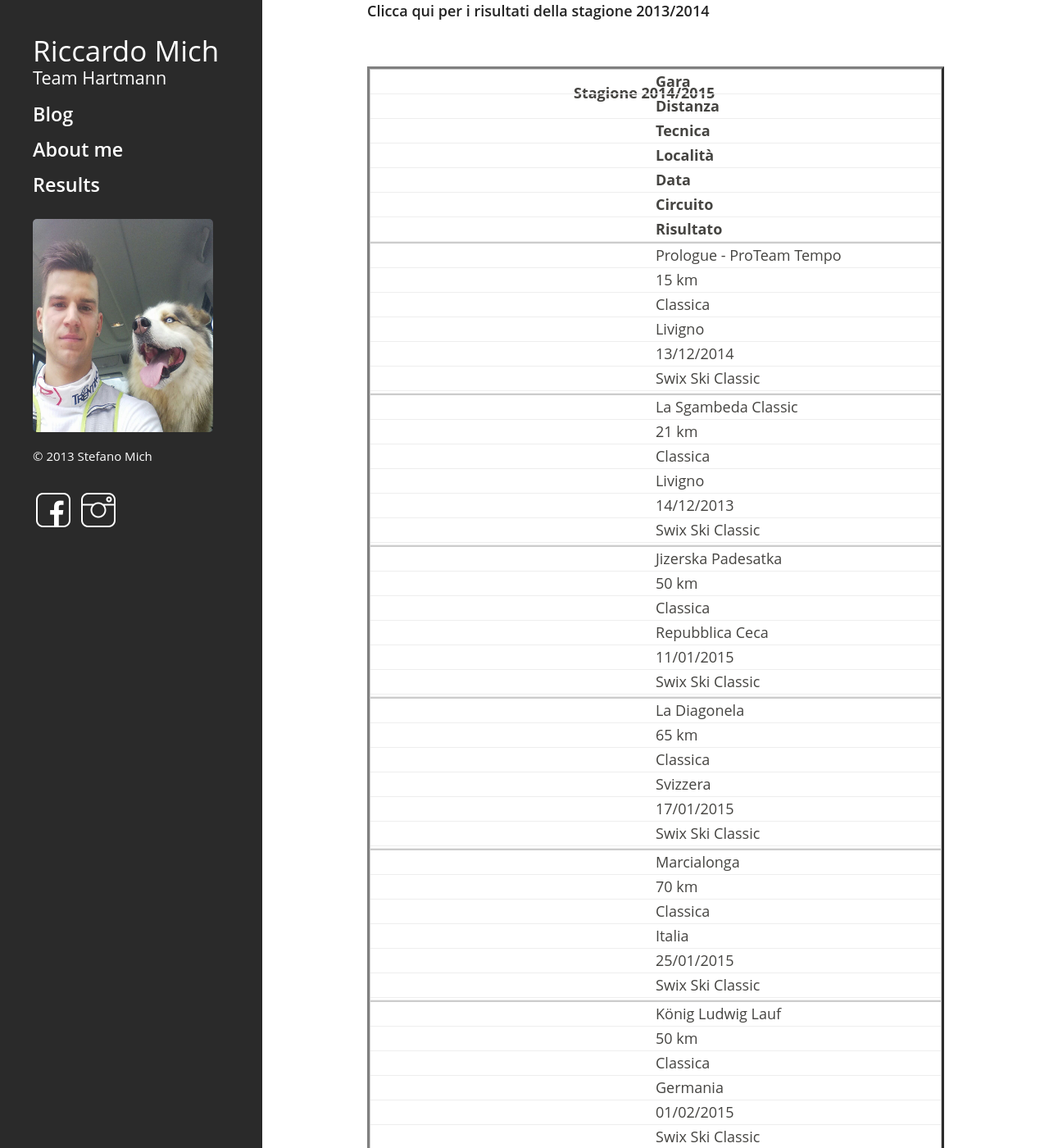
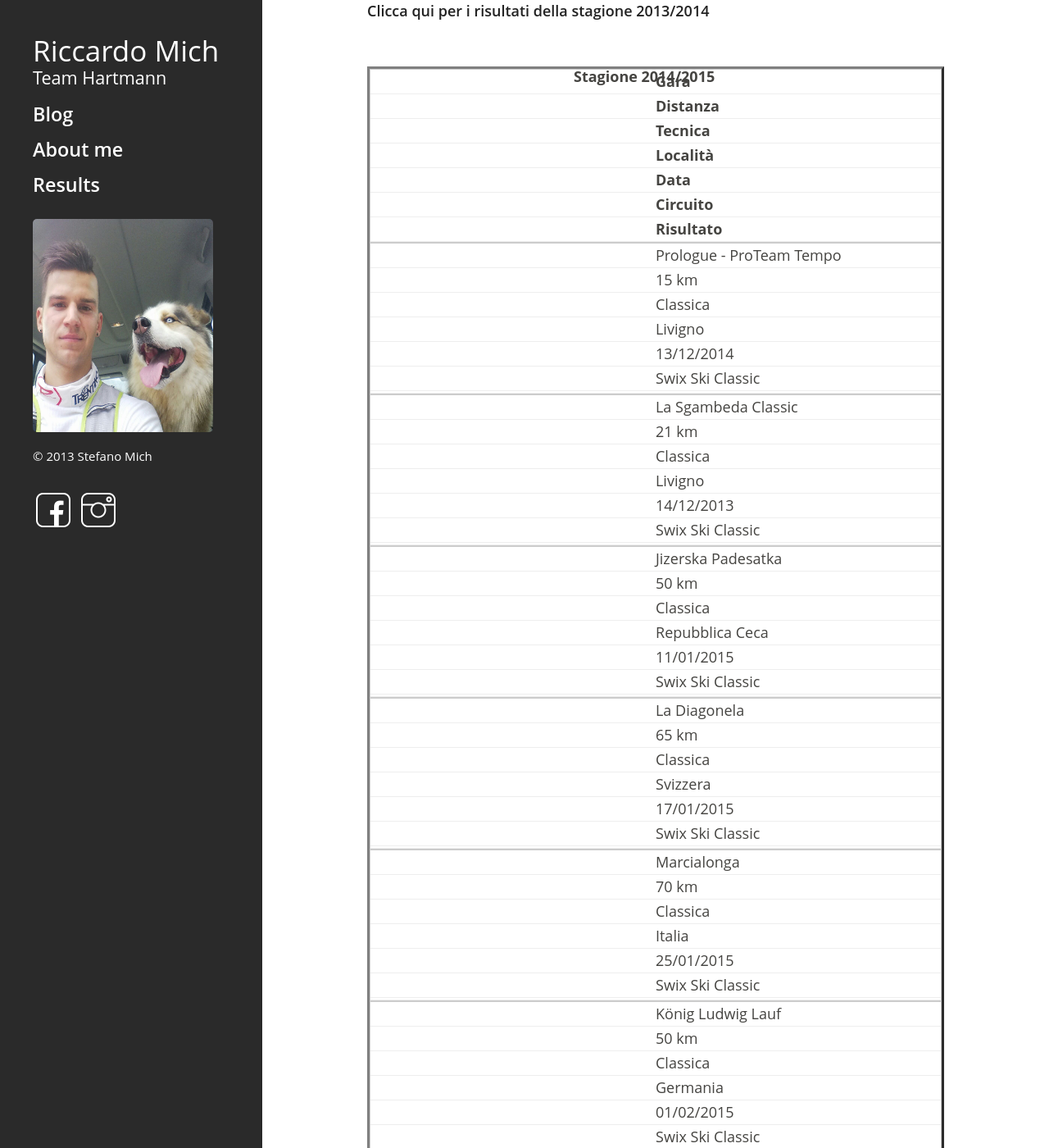
Before and after one commit to stefanomich22/mich93.github.io, a Jekyll site: the page built from results/index.html, in a window 1280 px wide and 1400 px high. Shown: the whole window at 82% size. Built offline with Jekyll 4.4.1, drawn with Linux system fonts in a browser that asks for light colours; Markdown is read by kramdown in place of the engine named in the settings.

Commit message:
Update hyde.css

```diff
--- a/public/css/hyde.css
+++ b/public/css/hyde.css
@@ -543,8 +543,7 @@ table, thead, tbody, th, td, tr {
 
 .season{
 	position:absolute;
-	top:100px;
-	bottom:100px;
+	top:80px;
 	left: 700px;
 }
 .resultsTable{
```
